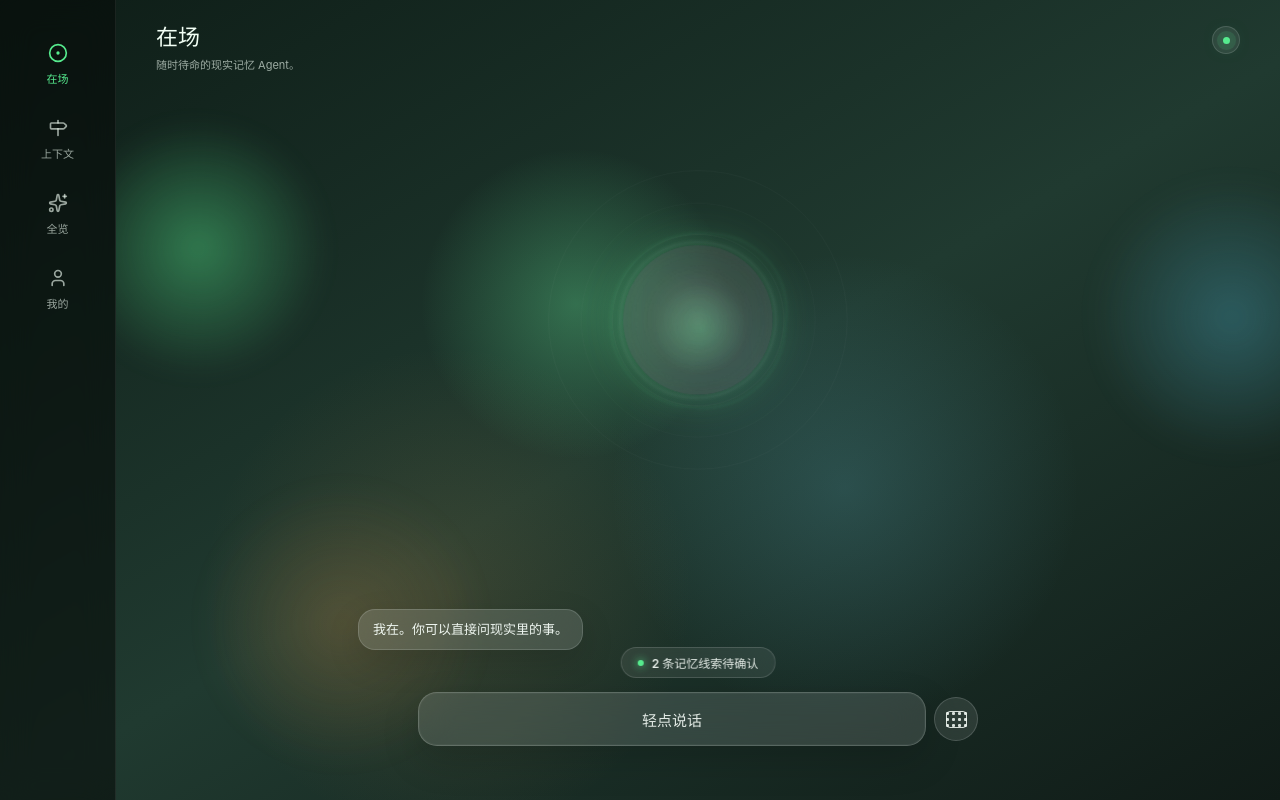
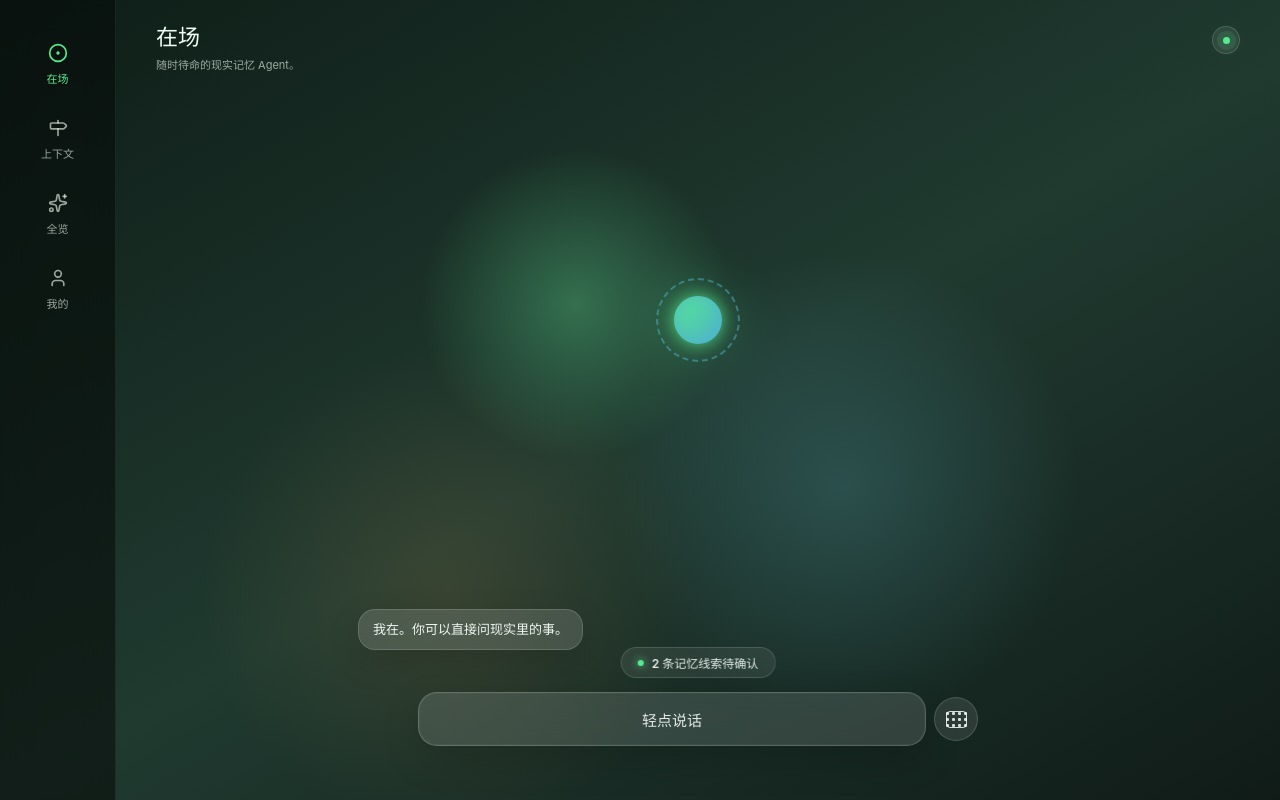
Before and after one commit to cedar202510-dotcom/reality-memory-engine, a React (Vite) app in the folder frontend/: page /agent in a window 1280 px wide. Built offline with nearby package versions, Linux system fonts and the light colour scheme.

Commit message:
feat(ui): add framer-motion Pulse animation to Agent page and implement My profile page

```diff
--- a/frontend/package.json
+++ b/frontend/package.json
@@ -10,6 +10,7 @@
   },
   "dependencies": {
     "@vitejs/plugin-react": "latest",
+    "framer-motion": "^12.42.2",
     "lucide-react": "latest",
     "react": "latest",
     "react-dom": "latest",
--- a/frontend/src/App.jsx
+++ b/frontend/src/App.jsx
@@ -1,10 +1,13 @@
 import { useState, useEffect, useRef } from "react";
 import { Routes, Route, Navigate, Outlet, useNavigate, useLocation, useOutletContext, useSearchParams } from "react-router-dom";
 import { Mic, Keyboard, CircleDot, Milestone, Sparkles, X, Check, Coffee, Zap, MapPin, SlidersHorizontal, ChevronRight, Radio, ArrowLeft, Camera, User } from "lucide-react";
+import { motion, AnimatePresence } from "framer-motion";
 import "./styles.css";
 import TopologyGraph from "./TopologyGraph";
 import LiveView from "./LiveView";
 import CaptureConsole from "./CaptureConsole";
+import PresenceOrb from "./PresenceOrb";
+import MyPage from "./MyPage";
 import { whereIs } from "./api";
 
 // Mock Data for Context
@@ -124,20 +127,11 @@ function AgentHome() {
 
   return (
     <div className="page-view agent-page">
-      <div className="light-field-agent" aria-hidden="true">
-        <i className="beam one"></i>
-        <i className="beam two"></i>
-        <i className="beam three"></i>
+      <div style={{ position: "absolute", top: "40%", left: "50%", transform: "translate(-50%, -50%)", zIndex: 0 }}>
+        <PresenceOrb state={listening ? "listening" : (isTyping || messages.some(m => m.type === "thinking")) ? "thinking" : "idle"} />
       </div>
 
-      <div className="orb-center">
-        <i className="ring r1"></i>
-        <i className="ring r2"></i>
-        <i className="ring r3"></i>
-        <span className="orb-wrap"><i className="orb"></i></span>
-      </div>
-
-      <header className="top">
+      <header className="top" style={{ zIndex: 10 }}>
         <div className="brand">
           <b>在场</b>
           <span>随时待命的现实记忆 Agent。</span>
@@ -145,14 +139,22 @@ function AgentHome() {
         <i className="enabled" aria-label="已开启"></i>
       </header>
 
-      <div className="dialogue" aria-live="polite">
-        {messages.map(msg => (
-          <div key={msg.id} className={`bubble ${msg.sender} ${msg.type === "thinking" ? "thinking" : ""}`}>
-            {msg.type === "thinking" ? <><i/><i/><i/></> : msg.text}
-            {/* 演示答案必须标出来：分不清真假的 demo 会毁掉可信度 */}
-            {msg.demo && <span className="bubble-demo">演示答案 · 后端未连接</span>}
-          </div>
-        ))}
+      <div className="dialogue" aria-live="polite" style={{ zIndex: 10 }}>
+        <AnimatePresence initial={false}>
+          {messages.map(msg => (
+            <motion.div
+              key={msg.id}
+              initial={{ opacity: 0, y: 20, scale: 0.95 }}
+              animate={{ opacity: 1, y: 0, scale: 1 }}
+              transition={{ duration: 0.3, type: "spring", bounce: 0.4 }}
+              className={`bubble ${msg.sender} ${msg.type === "thinking" ? "thinking" : ""}`}
+            >
+              {msg.type === "thinking" ? <><i/><i/><i/></> : msg.text}
+              {/* 演示答案必须标出来：分不清真假的 demo 会毁掉可信度 */}
+              {msg.demo && <span className="bubble-demo">演示答案 · 后端未连接</span>}
+            </motion.div>
+          ))}
+        </AnimatePresence>
       </div>
 
       <button className="hint-pill" onClick={() => setShowClues(true)} style={{ opacity: isTyping ? 0 : 1 }}>
@@ -262,23 +264,6 @@ function GalaxyView() {
         </div>
       </header>
       <TopologyGraph onOpenItem={setSelectedObject}/>
-    </div>
-  );
-}
-
-function MyPage() {
-  return (
-    <div className="page-view my-page">
-      <header className="top">
-        <div className="brand">
-          <b>我的</b>
-          <span>设置与设备管理</span>
-        </div>
-      </header>
-      <div style={{ padding: "32px 24px", color: "var(--text-dim)", textAlign: "center", display: "flex", flexDirection: "column", gap: "12px", alignItems: "center", justifyContent: "center", height: "60vh" }}>
-        <User size={48} color="var(--dim)" />
-        <p>页面建设中...</p>
-      </div>
     </div>
   );
 }
--- /dev/null
+++ b/frontend/src/MyPage.jsx
@@ -0,0 +1,70 @@
+import React from "react";
+import { User, Battery, Bluetooth, Settings, Shield, Moon, ChevronRight } from "lucide-react";
+
+export default function MyPage() {
+  return (
+    <div className="page-view my-page" style={{ padding: "0 24px", overflowY: "auto" }}>
+      <header className="top" style={{ padding: "20px 0 30px" }}>
+        <div className="brand">
+          <b>我的</b>
+          <span>设置与设备管理</span>
+        </div>
+      </header>
+
+      {/* User Profile Section */}
+      <div className="profile-section" style={{ display: "flex", alignItems: "center", gap: "16px", marginBottom: "40px" }}>
+        <div style={{ width: 64, height: 64, borderRadius: "50%", background: "linear-gradient(135deg, var(--green), var(--aqua))", display: "flex", justifyContent: "center", alignItems: "center" }}>
+          <User size={32} color="#000" />
+        </div>
+        <div>
+          <h2 style={{ fontSize: "20px", fontWeight: "600", marginBottom: "4px" }}>测试用户</h2>
+          <p style={{ color: "var(--muted)", fontSize: "13px" }}>Reality Agent ID: 0x8A...2F</p>
+        </div>
+      </div>
+
+      {/* Connected Devices */}
+      <div className="section-title" style={{ fontSize: "12px", color: "var(--muted)", marginBottom: "12px", textTransform: "uppercase", letterSpacing: "1px" }}>已连接设备</div>
+      <div className="device-card" style={{ background: "rgba(255,255,255,0.03)", border: "1px solid rgba(255,255,255,0.08)", borderRadius: "16px", padding: "16px", marginBottom: "32px", display: "flex", alignItems: "center", gap: "16px" }}>
+        <div style={{ padding: "10px", background: "rgba(255,255,255,0.05)", borderRadius: "12px" }}>
+          <Bluetooth size={24} color="var(--aqua)" />
+        </div>
+        <div style={{ flex: 1 }}>
+          <h4 style={{ fontSize: "15px", marginBottom: "4px" }}>Reality Glasses Pro</h4>
+          <div style={{ display: "flex", alignItems: "center", gap: "8px", fontSize: "12px", color: "var(--muted)" }}>
+            <span style={{ color: "var(--green)", display: "flex", alignItems: "center", gap: "4px" }}>
+              <div style={{ width: 6, height: 6, borderRadius: "50%", background: "var(--green)" }}></div> 已连接
+            </span>
+            <span>|</span>
+            <span style={{ display: "flex", alignItems: "center", gap: "4px" }}>
+              <Battery size={12} /> 82%
+            </span>
+          </div>
+        </div>
+      </div>
+
+      {/* Settings List */}
+      <div className="section-title" style={{ fontSize: "12px", color: "var(--muted)", marginBottom: "12px", textTransform: "uppercase", letterSpacing: "1px" }}>偏好设置</div>
+      <div className="settings-list" style={{ background: "rgba(255,255,255,0.02)", borderRadius: "16px", overflow: "hidden" }}>
+        {[
+          { icon: <Shield size={18} />, label: "隐私与记忆管理", value: "" },
+          { icon: <Moon size={18} />, label: "深色模式", value: "系统默认" },
+          { icon: <Settings size={18} />, label: "高级调试选项 (Dev)", value: "" }
+        ].map((item, idx) => (
+          <div key={idx} style={{
+            display: "flex", justifyContent: "space-between", alignItems: "center",
+            padding: "16px", borderBottom: idx === 2 ? "none" : "1px solid rgba(255,255,255,0.05)"
+          }}>
+            <div style={{ display: "flex", alignItems: "center", gap: "12px", fontSize: "15px" }}>
+              <span style={{ color: "var(--muted)" }}>{item.icon}</span>
+              <span>{item.label}</span>
+            </div>
+            <div style={{ display: "flex", alignItems: "center", gap: "8px", color: "var(--muted)", fontSize: "13px" }}>
+              {item.value && <span>{item.value}</span>}
+              <ChevronRight size={16} opacity={0.5} />
+            </div>
+          </div>
+        ))}
+      </div>
+    </div>
+  );
+}
--- /dev/null
+++ b/frontend/src/PresenceOrb.jsx
@@ -0,0 +1,81 @@
+import React from "react";
+import { motion } from "framer-motion";
+
+export default function PresenceOrb({ state }) {
+  // state: "idle" | "listening" | "thinking"
+
+  // Base colors for different states
+  const colors = {
+    idle: ["#56eb8e", "#4eb2cc"], // Green to Aqua
+    listening: ["#4eb2cc", "#6e56cf"], // Aqua to Purple
+    thinking: ["#da924b", "#e05b5b"] // Warm Orange to Red
+  };
+
+  const currentColors = colors[state] || colors.idle;
+
+  return (
+    <div style={{ position: "relative", width: 120, height: 120, display: "flex", justifyContent: "center", alignItems: "center" }}>
+      {/* Outer Glow / Pulse */}
+      <motion.div
+        animate={{
+          scale: state === "listening" ? [1, 1.5, 1] : state === "thinking" ? [1, 1.2, 1] : 1,
+          opacity: state === "listening" ? [0.3, 0.6, 0.3] : state === "thinking" ? [0.2, 0.4, 0.2] : 0.1,
+        }}
+        transition={{
+          duration: state === "listening" ? 1.5 : 2,
+          repeat: Infinity,
+          ease: "easeInOut"
+        }}
+        style={{
+          position: "absolute",
+          width: "100%",
+          height: "100%",
+          borderRadius: "50%",
+          background: `radial-gradient(circle, ${currentColors[0]} 0%, transparent 70%)`,
+          filter: "blur(20px)"
+        }}
+      />
+
+      {/* Middle Ring */}
+      <motion.div
+        animate={{
+          rotate: state === "thinking" ? 360 : 0,
+          scale: state === "listening" ? [1, 1.1, 1] : 1,
+        }}
+        transition={{
+          rotate: { duration: 3, repeat: Infinity, ease: "linear" },
+          scale: { duration: 1.5, repeat: Infinity, ease: "easeInOut" }
+        }}
+        style={{
+          position: "absolute",
+          width: "70%",
+          height: "70%",
+          borderRadius: "50%",
+          border: `2px solid ${currentColors[1]}`,
+          opacity: 0.5,
+          borderStyle: "dashed"
+        }}
+      />
+
+      {/* Core Orb */}
+      <motion.div
+        animate={{
+          scale: state === "listening" ? [0.9, 1.1, 0.9] : 1,
+          boxShadow: `0 0 20px ${currentColors[0]}, inset 0 0 20px ${currentColors[1]}`
+        }}
+        transition={{
+          duration: state === "listening" ? 1 : 2,
+          repeat: Infinity,
+          ease: "easeInOut"
+        }}
+        style={{
+          width: "40%",
+          height: "40%",
+          borderRadius: "50%",
+          background: `linear-gradient(135deg, ${currentColors[0]}, ${currentColors[1]})`,
+          zIndex: 10
+        }}
+      />
+    </div>
+  );
+}
```
Also changed, not shown: 1 other file (tests, documents, lock files or other folders).
